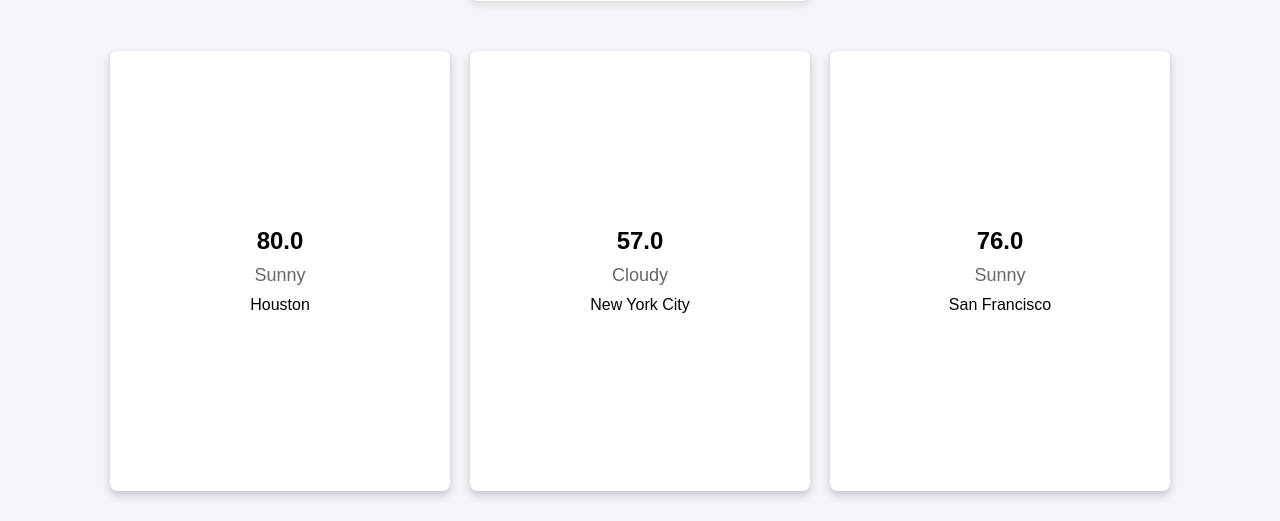
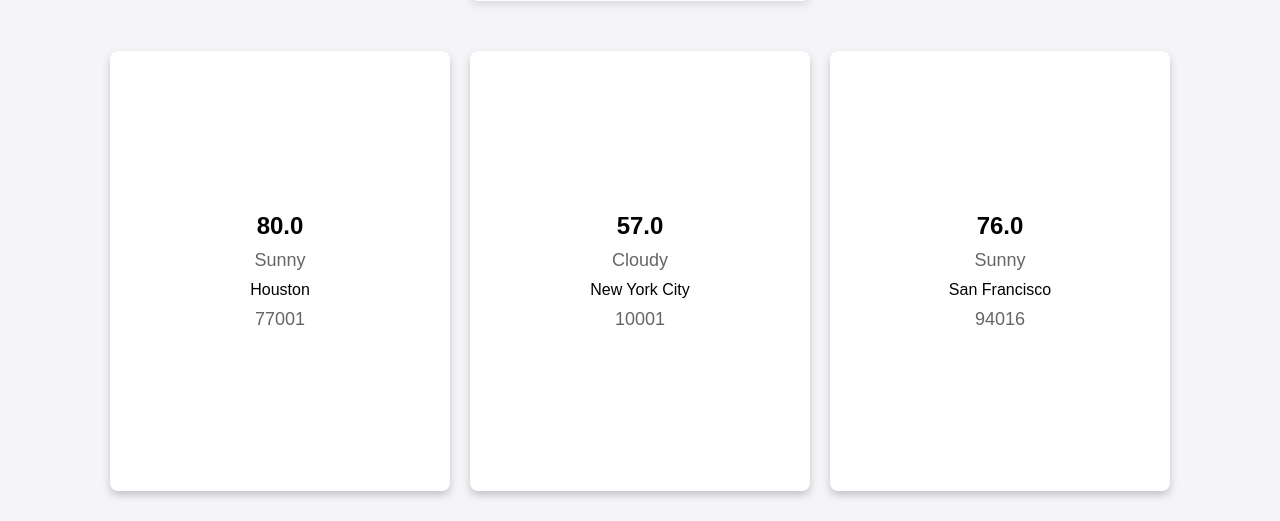
Before and after one commit to jgaul1989/weather-app, a Flask app: page / in a window 1280 px wide. Shown: the part 343-864 px from the top of the page. Run offline with Flask 3, Linux system fonts and the light colour scheme.

Commit message:
Each city weather card now contains the zipcode

```diff
--- a/weather_app/static/style.css
+++ b/weather_app/static/style.css
@@ -74,7 +74,7 @@ button:hover {
     width: 300px;
 }
 
-.city-name, .temperature, .weather-state {
+.city-name, .temperature, .weather-state, .city-zip {
     margin: 5px 0;
 }
 
@@ -83,7 +83,7 @@ button:hover {
     font-weight: bold;
 }
 
-.weather-state {
+.weather-state, .city-zip {
     font-size: 18px;
     color: #666666;
 }
--- a/weather_app/templates/index.html
+++ b/weather_app/templates/index.html
@@ -35,6 +35,7 @@
             <div class="temperature">{{ city.temp }}</div>
             <div class="weather-state">{{ city.weather_state }}</div>
             <div class="city-name">{{ city.city_name }}</div>
+            <div class="city-zip">{{ city.zipcode }}</div>
         </div>
         {% endfor %}
     </div>
```
